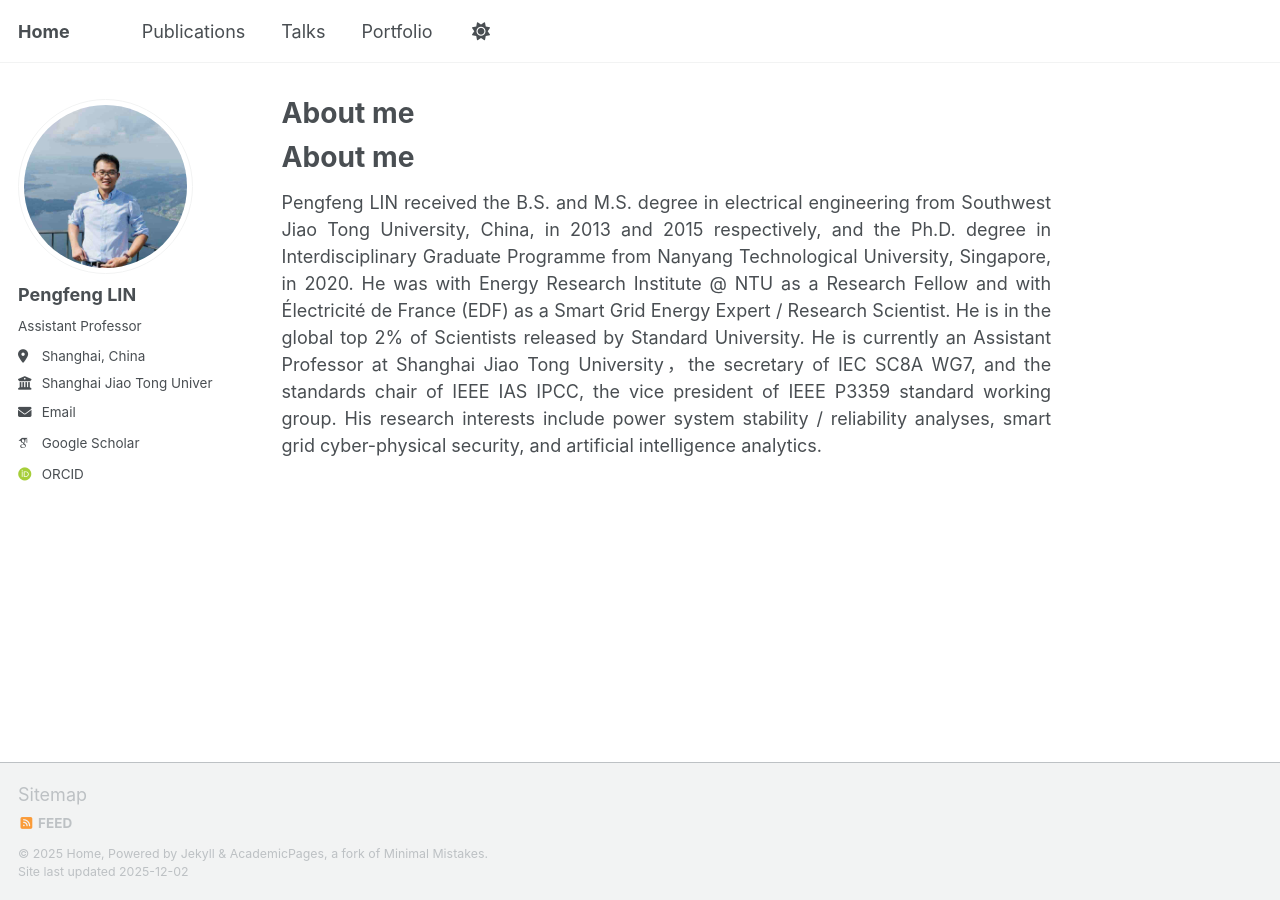
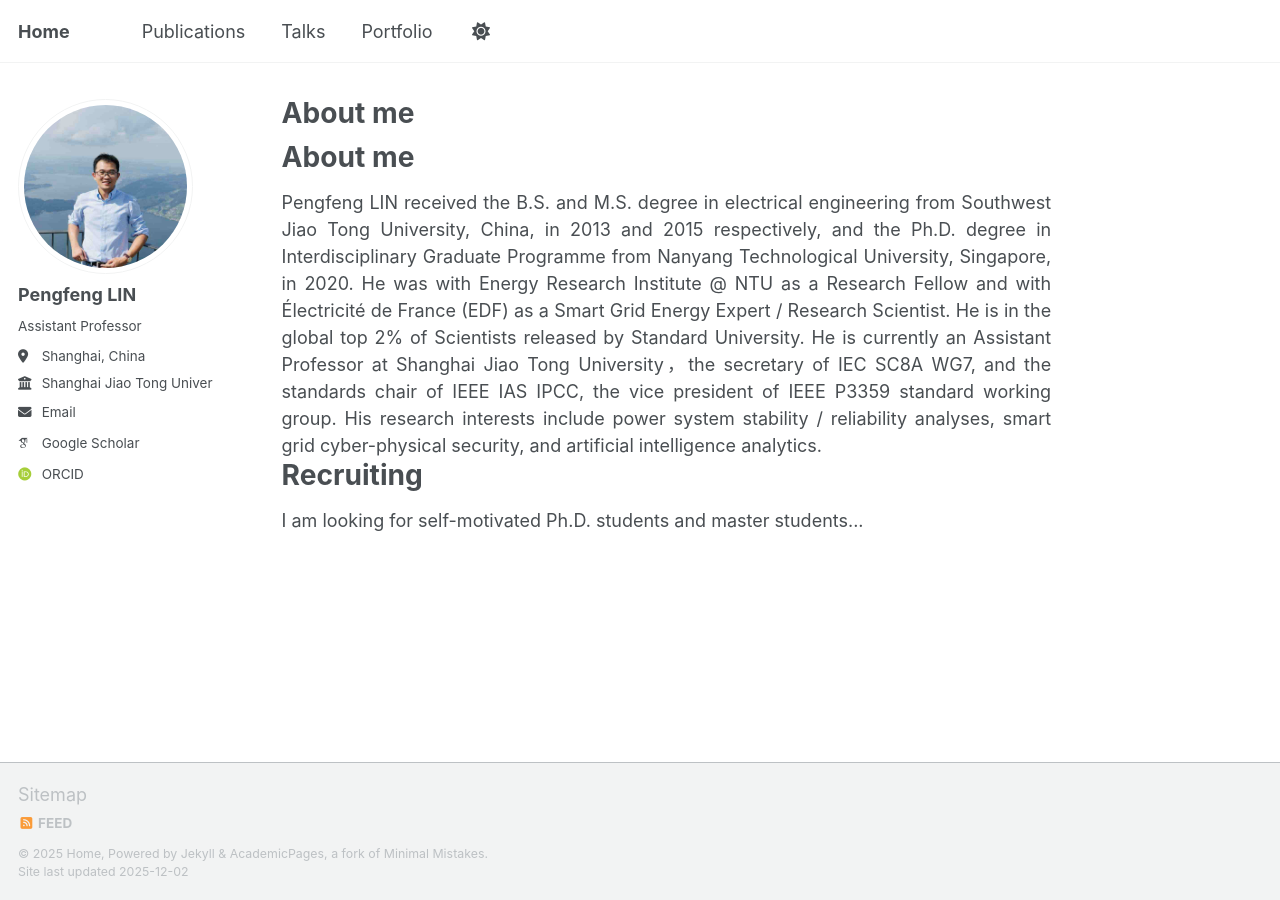
Before and after one commit to missinglpf/linpengfeng1.github.io, a Jekyll site: the page built from _pages/about.md, in a window 1280 px wide. Built offline with Jekyll 4.4.1, drawn with Linux system fonts in a browser that asks for light colours; some web fonts are replaced; a script bundle is joined from its source files by our own code; library files that are not in the unit come from our copies; our own code applies the rules of GitHub Pages for plain Markdown files.

Commit message:
Update about.md

```diff
--- a/_pages/about.md
+++ b/_pages/about.md
@@ -14,6 +14,10 @@ redirect_from:
 Pengfeng LIN received the B.S. and M.S. degree in electrical engineering from Southwest Jiao Tong University, China, in 2013 and 2015 respectively, and the Ph.D. degree in Interdisciplinary Graduate Programme from Nanyang Technological University, Singapore, in 2020. He was with Energy Research Institute @ NTU as a Research Fellow and with Électricité de France (EDF) as a Smart Grid Energy Expert / Research Scientist. He is in the global top 2% of Scientists released by Standard University. He is currently an Assistant Professor at Shanghai Jiao Tong University，the secretary of IEC SC8A WG7, and the standards chair of IEEE IAS IPCC, the vice president of IEEE P3359 standard working group. His research interests include power system stability / reliability analyses, smart grid cyber-physical security, and artificial intelligence analytics.
 </div>
 
+# Recruiting
+<div class="text-justify">
+I am looking for self-motivated Ph.D. students and master students...
+</div>
 
 <!-- This is the front page of a website that is powered by the [Academic Pages template](https://github.com/academicpages/academicpages.github.io) and hosted on GitHub pages. [GitHub pages](https://pages.github.com) is a free service in which websites are built and hosted from code and data stored in a GitHub repository, automatically updating when a new commit is made to the repository. This template was forked from the [Minimal Mistakes Jekyll Theme](https://mmistakes.github.io/minimal-mistakes/) created by Michael Rose, and then extended to support the kinds of content that academics have: publications, talks, teaching, a portfolio, blog posts, and a dynamically-generated CV. Incidentally, these same features make it a great template for anyone that needs to show off a professional template!
 
```
Also changed, not shown: other parts of _pages/about.md (+1 -1 lines).
